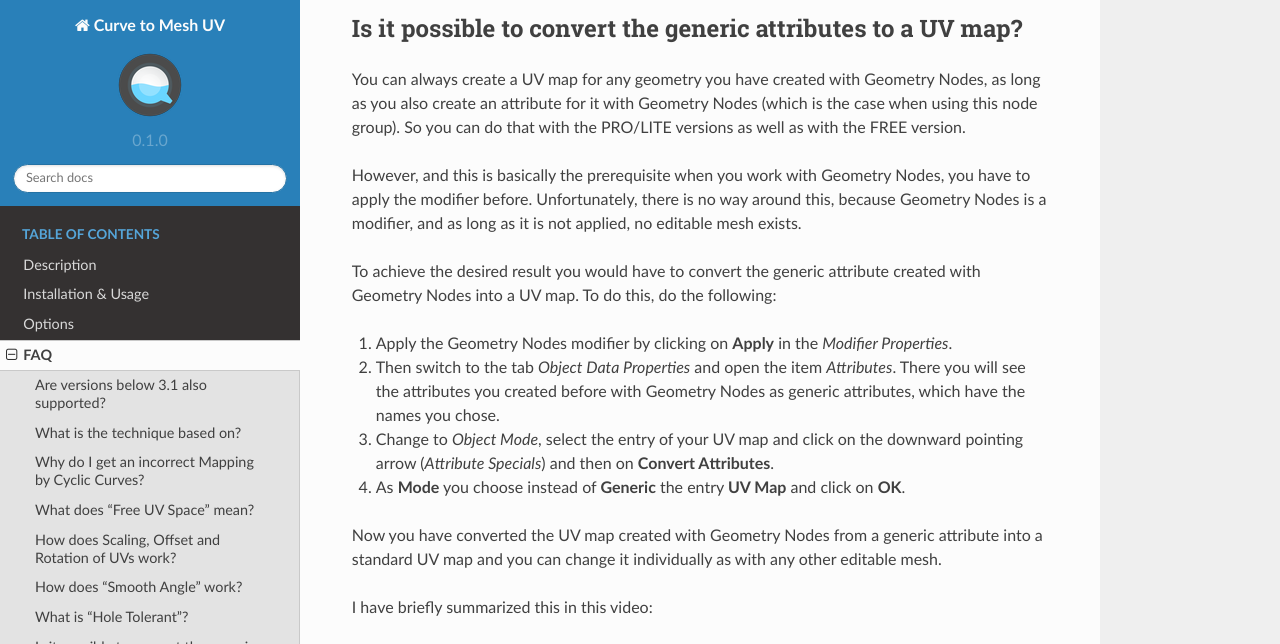
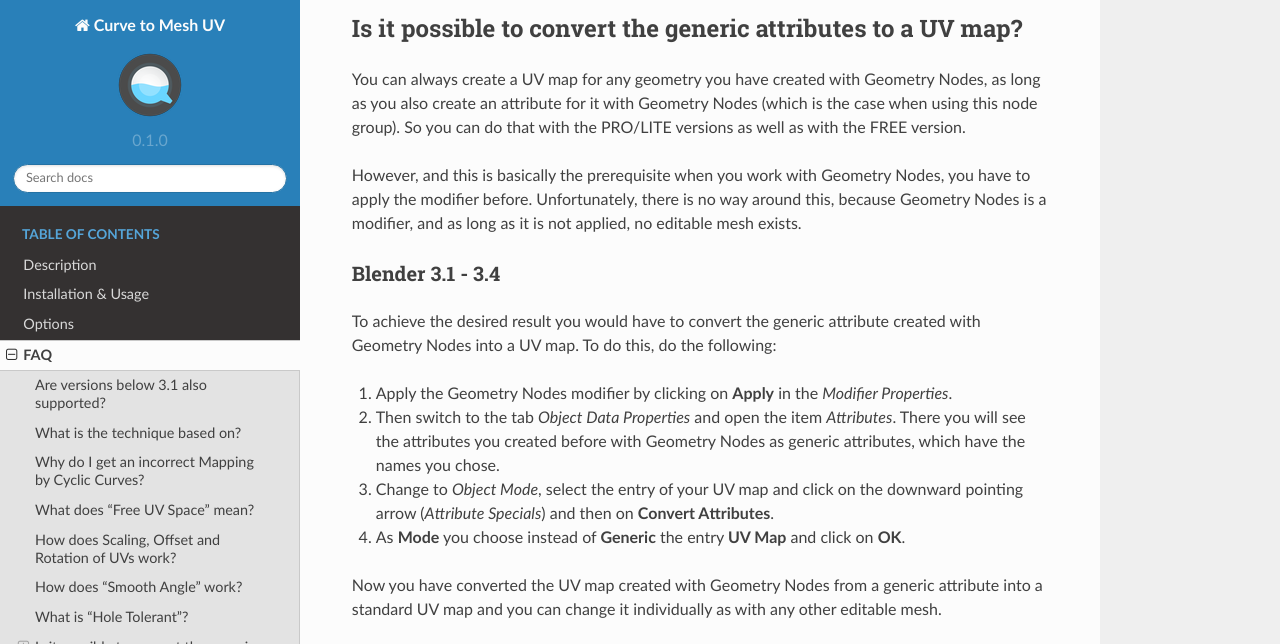
Before and after one commit to quellenform/blender-CurveToMeshUV, a Sphinx documentation site: the page built from Documentation/faq.rst, in a window 1280 px wide and 1400 px high, scrolled down 1332 px. Shown: the top 644 px of the window. Built offline with Sphinx 7.4.7 and the Read the Docs theme 2.0.0, drawn with Linux system fonts in a browser that asks for light colours; some of the changed text lies outside the part shown; grey boxes are pictures that could not be loaded.

Commit message:
Update faq.rst

```diff
--- a/Documentation/faq.rst
+++ b/Documentation/faq.rst
@@ -49,6 +49,9 @@
 
 However, and this is basically the prerequisite when you work with Geometry Nodes, you have to apply the modifier before. Unfortunately, there is no way around this, because Geometry Nodes is a modifier, and as long as it is not applied, no editable mesh exists.
 
+Blender 3.1 - 3.4
+-----------------
+
 To achieve the desired result you would have to convert the generic attribute created with Geometry Nodes into a UV map. To do this, do the following:
 
 1. Apply the Geometry Nodes modifier by clicking on **Apply** in the *Modifier Properties*.
@@ -65,3 +68,8 @@
     <div style="position: relative; padding-bottom: 56.25%; height: 0; overflow: hidden; max-width: 100%; height: auto; margin-bottom: 2em;">
         <iframe src="https://www.youtube.com/embed/Q8oopkJXE4o" frameborder="0" allowfullscreen style="position: absolute; top: 0; left: 0; width: 100%; height: 100%;"></iframe>
     </div>
+
+Blender 3.5+
+------------
+
+Since version 3.5 this works a little bit different, because UVMaps are now attributes themselves: `How to convert UVMap attribute to UV map in blender 3.6 <https://blender.stackexchange.com/questions/299012/how-to-convert-uvmap-attribute-to-uv-map-in-blender-3-6>`_
```
